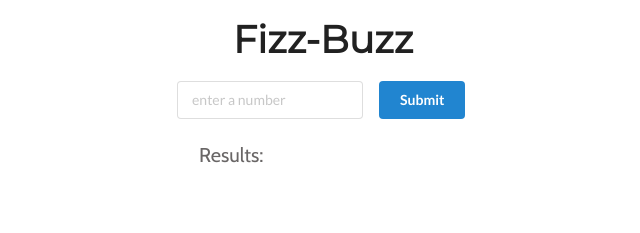
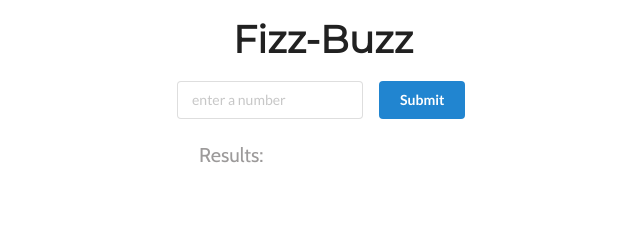
Before and after one commit to benny-dev/fizz-buzz, a React (Create React App) app: page / in a window 1280 px wide. Shown: the top 233 px of the page, without its empty margins (317-957 px from the left). Built offline with nearby package versions, Linux system fonts and the light colour scheme.

Commit message:
fixed opacity

```diff
--- a/src/css/results.css
+++ b/src/css/results.css
@@ -10,14 +10,12 @@
   display: inline;
   font-size: 20px;
   font-family: "Cabin";
-  color: #070202;
-  opacity: 60%;
+  color: rgb(7, 2, 2, 0.4);
 }
 
 .results__value {
   display: inline;
-  color: #070202;
-  opacity: 100%;
+  color: rgb(7, 2, 2);
   font-weight: bold;
   font-size: 20px;
   font-family: "Cabin";
```
